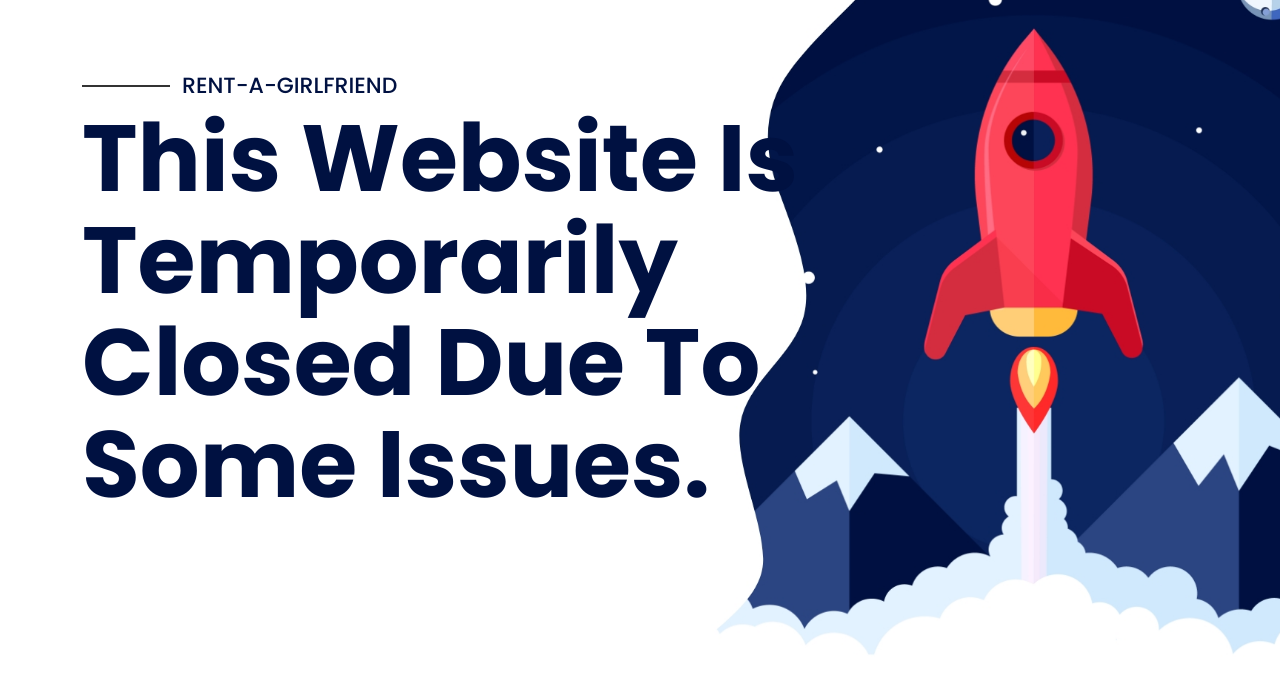
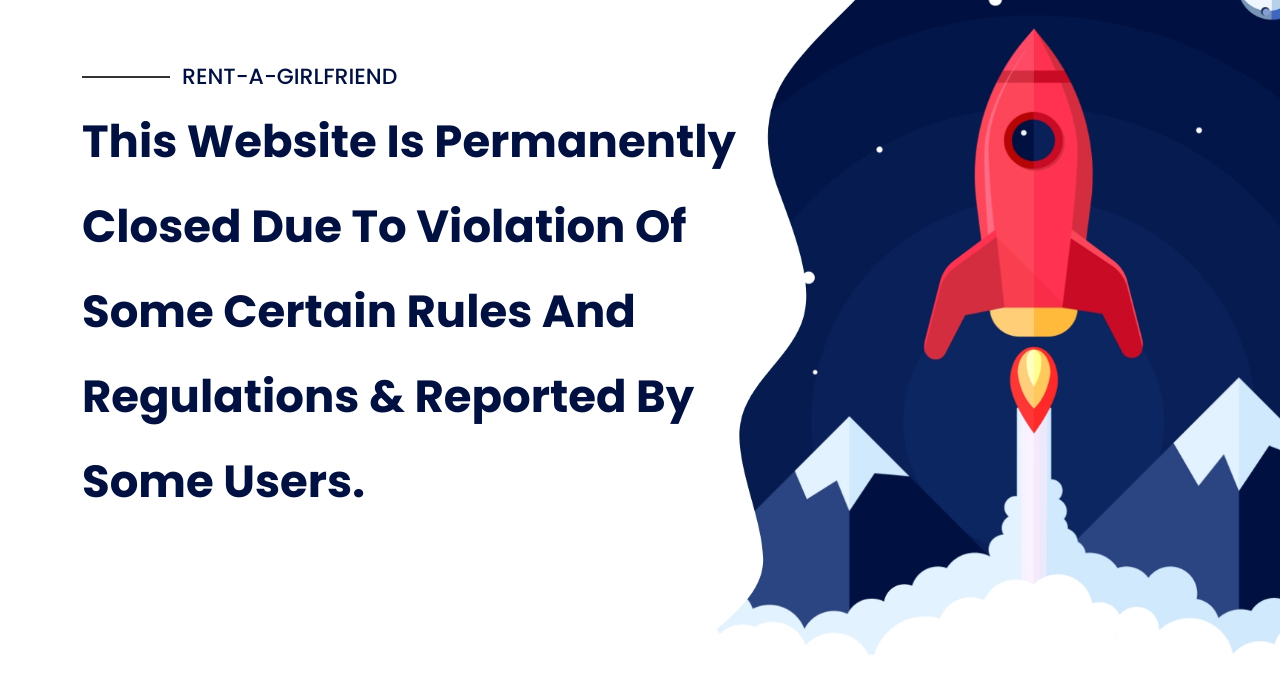
Before and after one commit to eren7155/Rent-A-Girlfriend, a plain HTML site: page index.html in a window 1280 px wide. Shown: the part 102-796 px from the top of the page. Drawn offline with nearby package versions, Linux system fonts and the light colour scheme.

Commit message:
Update index.html

```diff
--- a/index.html
+++ b/index.html
@@ -325,8 +325,8 @@ h5 {
 }
 
 h1 {
-  font-size: 94px;
-  line-height: 102px;
+  font-size: 45px;
+  line-height: 85px;
   font-weight: 700;
   max-width: 820px;
 }
@@ -443,7 +443,7 @@ body {
                 <div class="row">
                     <div class="col-lg-8">
                         <h5 class="has-line">RENT-A-GIRLFRIEND</h5>
-                        <h1>This Website Is Temporarily Closed Due To Some Issues.</h1>
+                        <h1>This Website Is Permanently Closed Due To Violation Of Some Certain Rules And Regulations & Reported By Some Users.</h1>
                     </div>
                 </div>
             </div>
```
